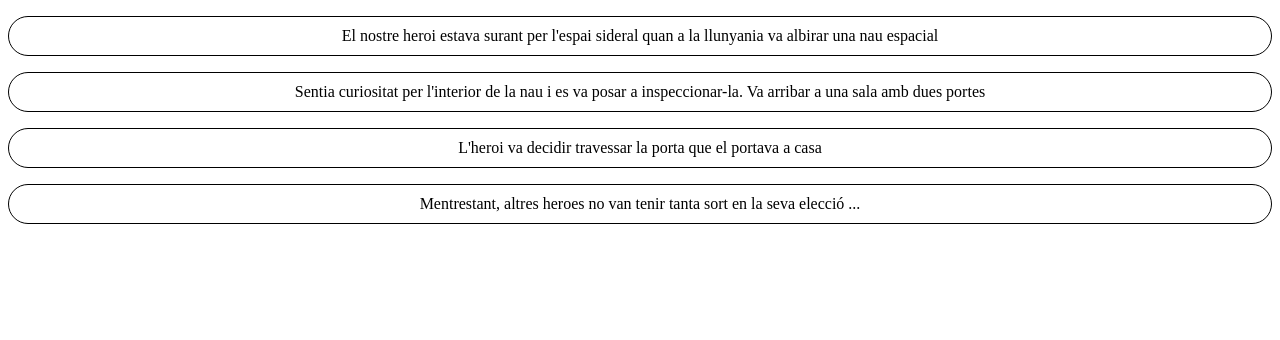
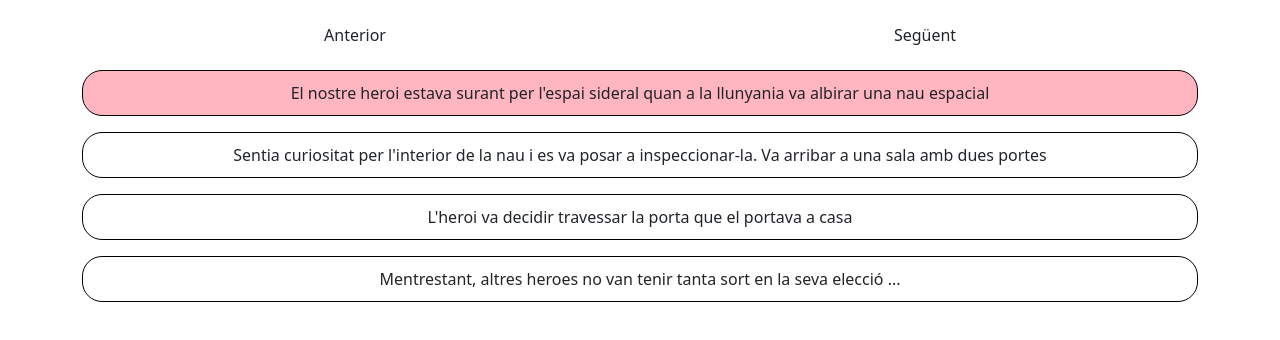
Before and after one commit to anabelcastillo/S6-Intro-AngularApp, an Angular app: page / in a window 1280 px wide. Shown: the top 340 px of the page. Built offline with nearby package versions, Linux system fonts and the light colour scheme.

Commit message:
"Exercici 4 - resta d'arxius"

```diff
--- a/angular.json
+++ b/angular.json
@@ -25,9 +25,14 @@
               "src/assets"
             ],
             "styles": [
-              "src/styles.css"
+              "src/styles.css",
+              "node_modules/bootstrap/dist/css/bootstrap.min.css"
             ],
-            "scripts": []
+            "scripts": [
+              "node_modules/bootstrap/dist/js/bootstrap.min.js",
+              "node_modules/popper.js/dist/umd/popper.min.js",
+              "node_modules/jquery/dist/jquery.slim.min.js"
+            ]
           },
           "configurations": {
             "production": {
--- a/package.json
+++ b/package.json
@@ -18,6 +18,9 @@
     "@angular/platform-browser": "^15.2.0",
     "@angular/platform-browser-dynamic": "^15.2.0",
     "@angular/router": "^15.2.0",
+    "bootstrap": "^5.2.3",
+    "jquery": "^3.6.4",
+    "popper.js": "^1.16.1",
     "rxjs": "~7.8.0",
     "tslib": "^2.3.0",
     "zone.js": "~0.12.0"
--- a/src/app/scene/scene.component.css
+++ b/src/app/scene/scene.component.css
@@ -4,3 +4,7 @@
     text-align: center;
     padding: 10px;
 }
+
+.sentenceActive {
+    background-color: lightpink;
+}
--- a/src/app/scene/scene.component.html
+++ b/src/app/scene/scene.component.html
@@ -1 +1,15 @@
-<p *ngFor="let sentence of story" [class]="sentenceStyle">{{sentence.text}}</p>
+<div class="container">
+    <div class="row py-3">
+        <div class="col col-lg-6">
+            <button type="button" class="btn btn-block" (click)="prev()">Anterior</button>
+        </div>
+        <div class="col col-lg-6">
+            <button type="button" class="btn btn-block" (click)="next()">Següent</button>
+        </div>
+    </div>
+    <div class="row">
+        <div class="col">
+            <p *ngFor="let sentence of story; let i = index" [class]="sentenceStyle" [ngClass]="{sentenceActive: i === currentSentence}">{{sentence.text}}</p>
+        </div>
+    </div>
+</div>
--- a/src/index.html
+++ b/src/index.html
@@ -6,6 +6,7 @@
   <base href="/">
   <meta name="viewport" content="width=device-width, initial-scale=1">
   <link rel="icon" type="image/x-icon" href="favicon.ico">
+  <link rel="stylesheet" href="https://maxcdn.bootstrapcdn.com/bootstrap/4.0.0/css/bootstrap.min.css">
 </head>
 <body>
   <app-root></app-root>
```
Also changed, not shown: 1 other file (tests, documents, lock files or other folders).
